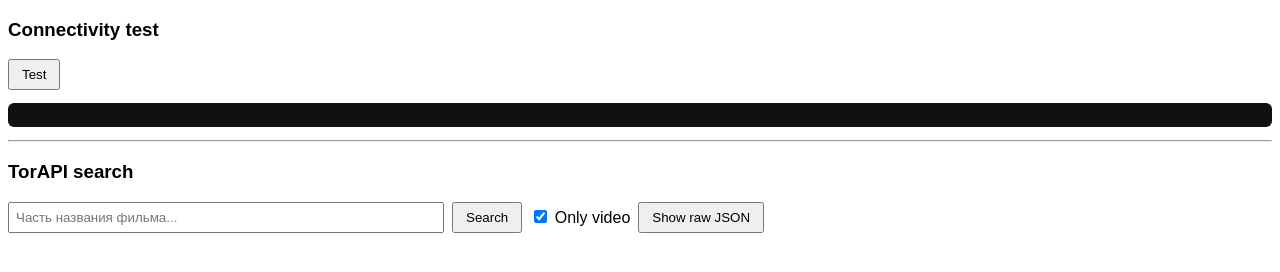
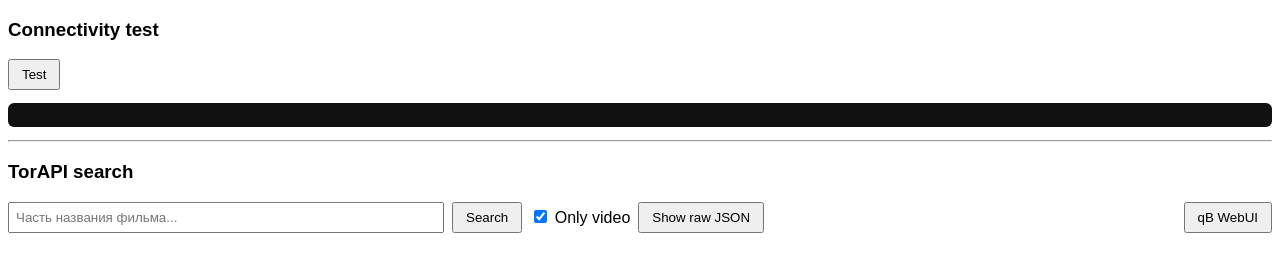
Before and after one commit to vres271/torrent-player, a website: page webui/index.html in a window 1280 px wide. Drawn offline with Linux system fonts and the light colour scheme.

Commit message:
qBit link

```diff
--- a/webui/index.html
+++ b/webui/index.html
@@ -79,6 +79,11 @@
             display: flex;
             justify-content: space-around;
         }
+
+        .row .push-right {
+            margin-left: auto;
+        }
+
     </style>
 </head>
 
@@ -104,6 +109,9 @@
         </label>
         <button id="btnRaw">Show raw JSON</button>
         <span id="searchStatus"></span>
+        <a id="qbLink" class="push-right" target="_blank" rel="noreferrer">
+        <button type="button">qB WebUI</button>
+        </a>
     </div>
 
     <div class="muted" id="searchMeta"></div>
@@ -122,6 +130,8 @@
         const q = document.getElementById('q');
         const onlyVideo = document.getElementById('onlyVideo');
 
+        const qbLink = document.getElementById('qbLink');
+        qbLink.href = `${location.protocol}//${location.hostname}:8081/`;
 
         let lastRaw = null;
 
```
